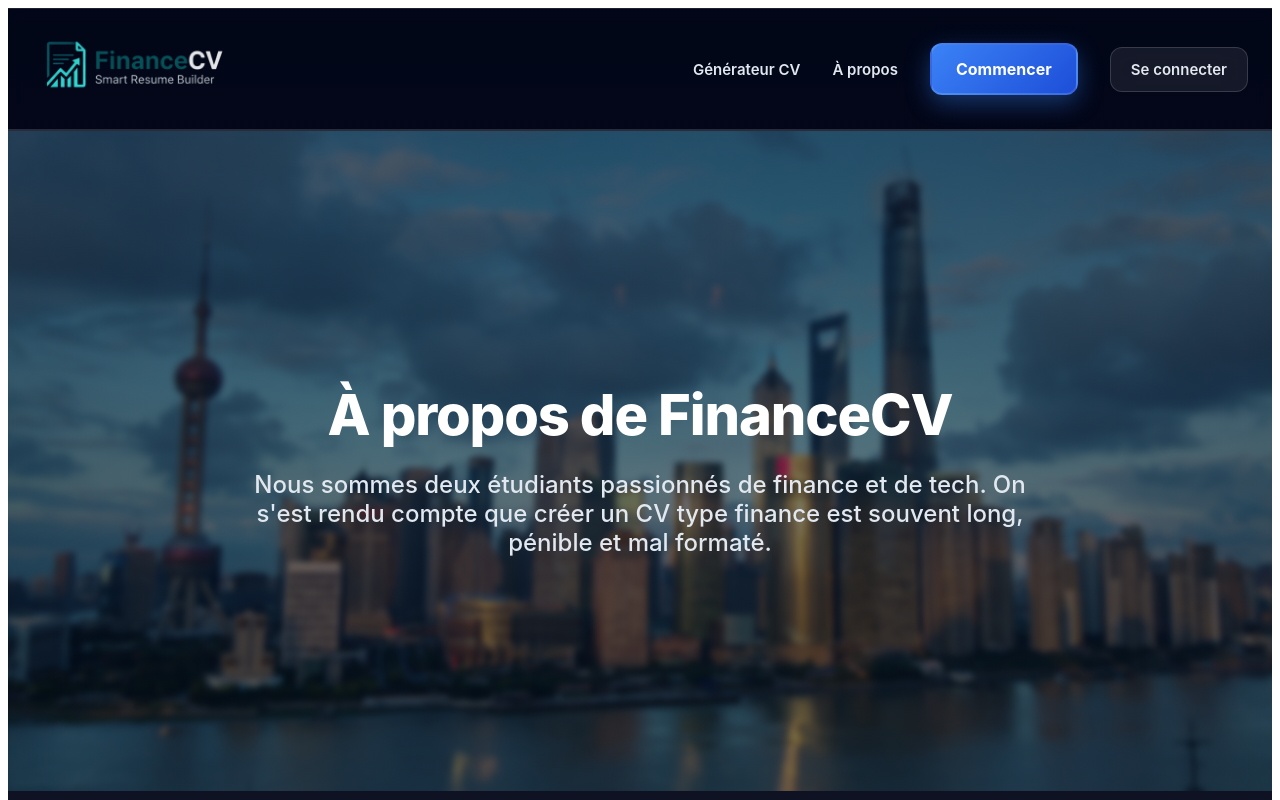
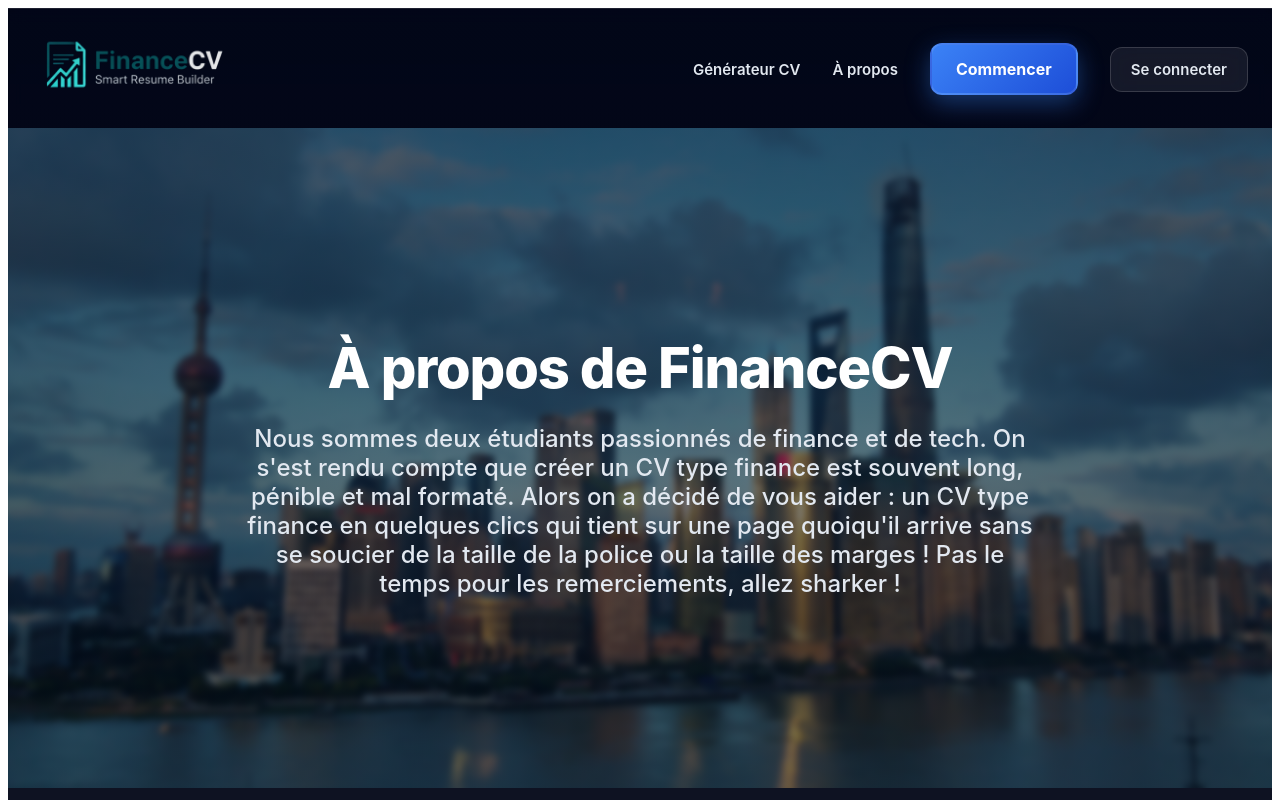
Before and after one commit to Charles141002/finance-type, a Next.js app in the folder my-cv-app/: page /a-propos in a window 1280 px wide. Shown: the top 800 px of the page. Built offline with nearby package versions, Linux system fonts and the light colour scheme.

Commit message:
Message a propos

```diff
--- a/my-cv-app/pages/a-propos.tsx
+++ b/my-cv-app/pages/a-propos.tsx
@@ -1,11 +1,11 @@
 import Link from "next/link";
-import Header from "../components/Header";
+import DynamicHeader from "../components/DynamicHeader";
 import Footer from "../components/Footer";
 
 export default function APropos() {
   return (
     <div style={{ minHeight: "100vh", backgroundColor: "rgba(2, 6, 23, 0.95)" }}>
-      <Header />
+      <DynamicHeader />
 
       {/* Hero Section */}
       <section style={{ position: "relative", overflow: "hidden" }}>
@@ -61,7 +61,7 @@
             marginLeft: "auto",
             marginRight: "auto"
           }}>
-            Nous sommes deux étudiants passionnés de finance et de tech. On s'est rendu compte que créer un CV type finance est souvent long, pénible et mal formaté.
+            Nous sommes deux étudiants passionnés de finance et de tech. On s'est rendu compte que créer un CV type finance est souvent long, pénible et mal formaté. Alors on a décidé de vous aider : un CV type finance en quelques clics qui tient sur une page quoiqu'il arrive sans se soucier de la taille de la police ou la taille des marges ! Pas le temps pour les remerciements, allez sharker !
           </p>
         </div>
       </section>
--- a/my-cv-app/pages/index.tsx
+++ b/my-cv-app/pages/index.tsx
@@ -1,11 +1,11 @@
 import Link from "next/link";
-import Header from "../components/Header";
+import DynamicHeader from "../components/DynamicHeader";
 import Footer from "../components/Footer";
 
 export default function LandingPage() {
   return (
     <div style={{ minHeight: "100vh", backgroundColor: "rgba(2, 6, 23, 0.95)" }}>
-      <Header variant="landing" />
+      <DynamicHeader variant="landing" />
 
       {/* Hero avec image de fond floutée + voile bleu foncé */}
       <section style={{ position: "relative", overflow: "hidden" }}>
```
